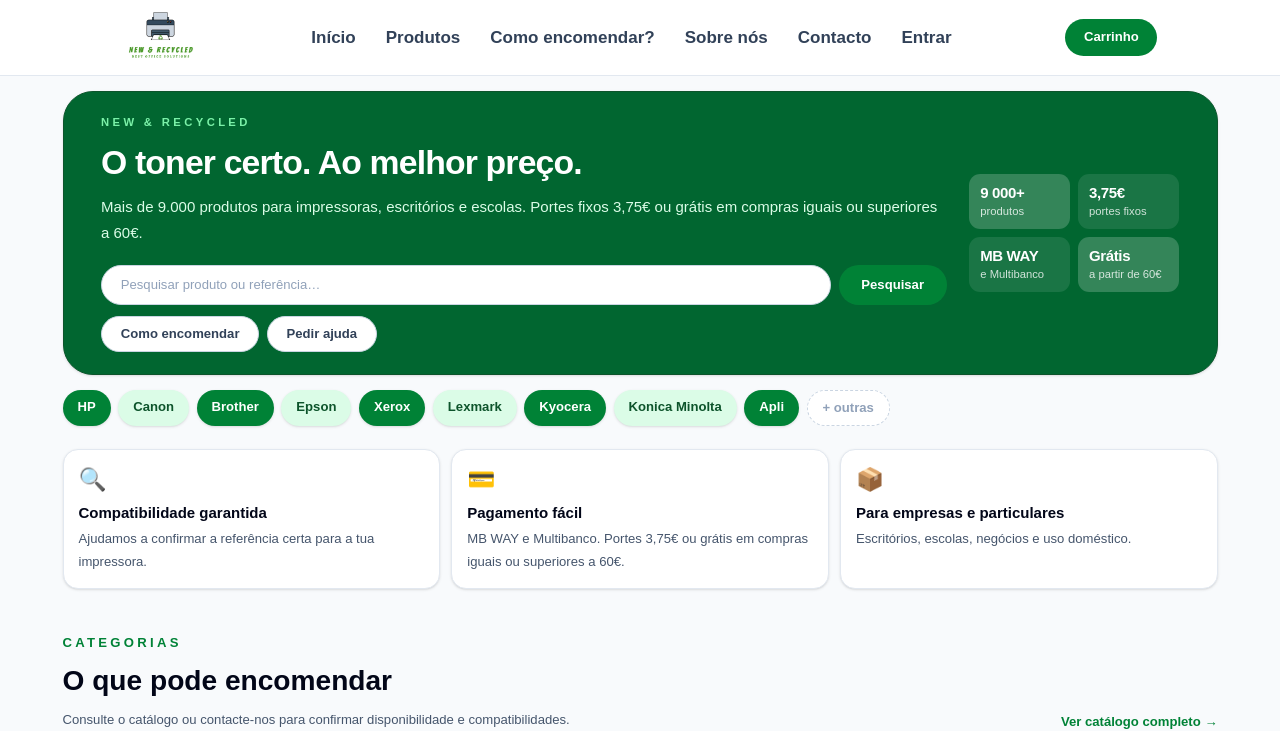
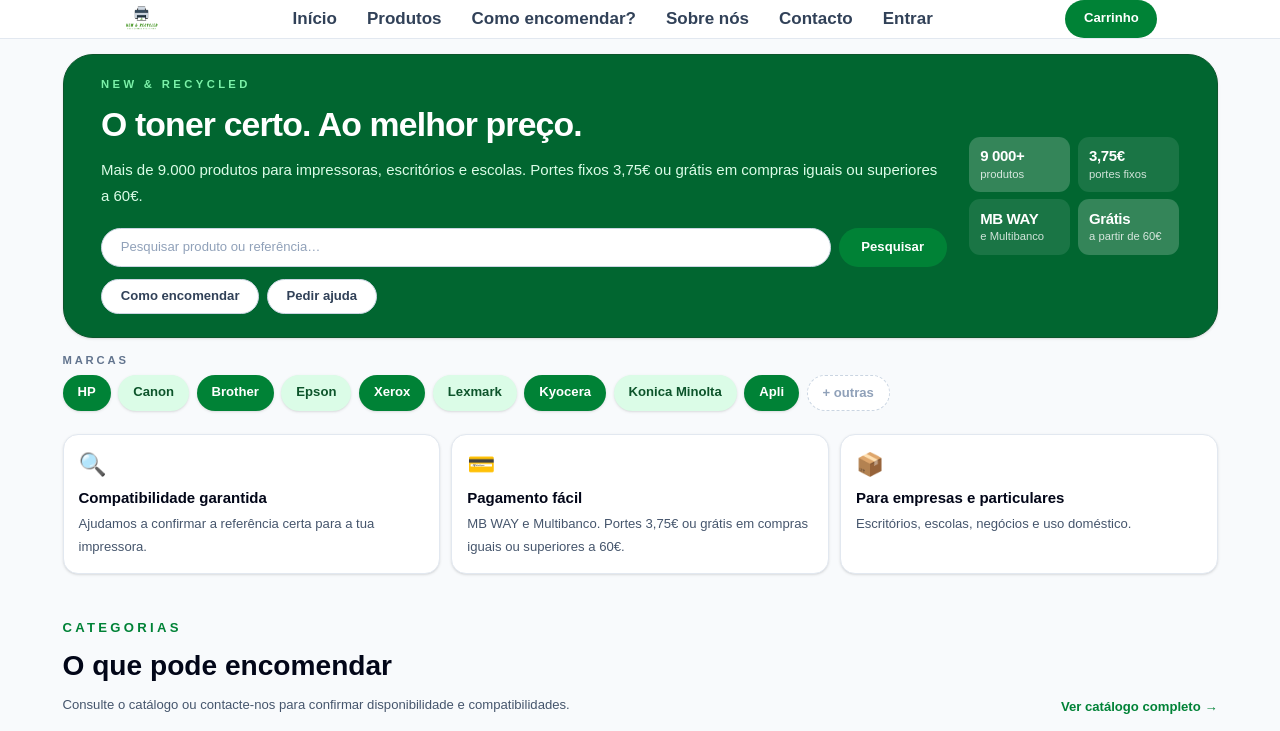
Before and after one commit to inesmachado15/new-recycled, a Next.js app: page / in a window 1280 px wide. Shown: the top 731 px of the page. Built offline with nearby package versions, Linux system fonts and the light colour scheme; no server answers.

Commit message:
Logo menor, título Marcas

```diff
--- a/app/page.tsx
+++ b/app/page.tsx
@@ -123,6 +123,7 @@
 
         {/* Marcas — logo após o hero */}
         <section className="mt-4">
+          <p className="mb-2 text-xs font-bold uppercase tracking-[0.25em] text-slate-500">Marcas</p>
           <div className="flex flex-wrap gap-2">
             {marcas.map((m, i) => (
               <Link
--- a/components/Header.tsx
+++ b/components/Header.tsx
@@ -96,7 +96,7 @@
           <img
             src="/logotipo.png"
             alt="New & Recycled"
-            className="h-16 w-auto object-contain mix-blend-multiply sm:h-20"
+            className="h-8 w-auto object-contain mix-blend-multiply sm:h-10"
           />
         </Link>
 
```
